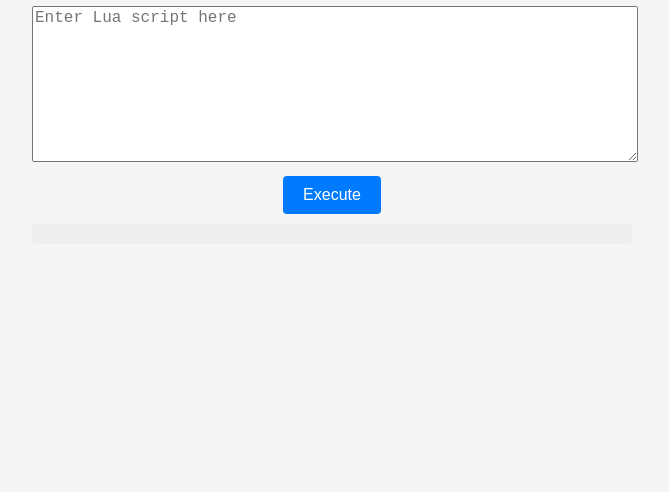
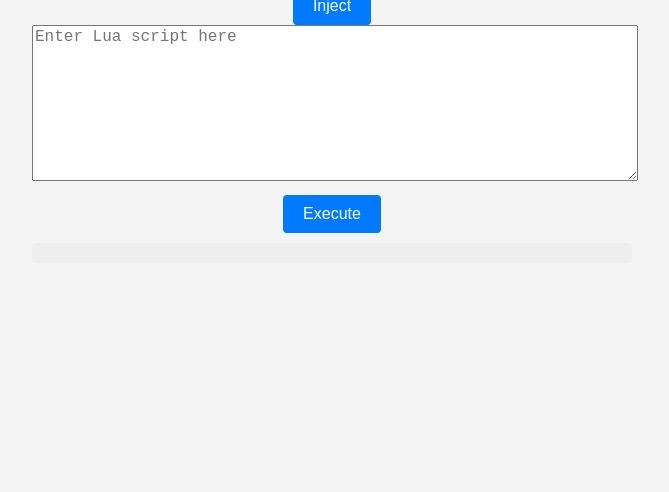
Before and after one commit to MrBypasser/Froggy-executor, a plain HTML site: page index.html in a window 1280 px wide. Shown: the part 308-800 px from the top of the page, without its empty margins (308-977 px from the left). Drawn offline with Linux system fonts and the light colour scheme.

Commit message:
Update index.html

```diff
--- a/index.html
+++ b/index.html
@@ -9,8 +9,9 @@
 <body>
     <div id="app">
         <h1>Roblox Web Executor</h1>
+        <button id="inject-btn">Inject</button>
         <textarea id="script-input" placeholder="Enter Lua script here"></textarea>
-        <button id="execute-btn">Execute</button>
+        <button id="execute-btn" disabled>Execute</button>
         <pre id="output"></pre>
     </div>
     <script src="app.js"></script>
```
